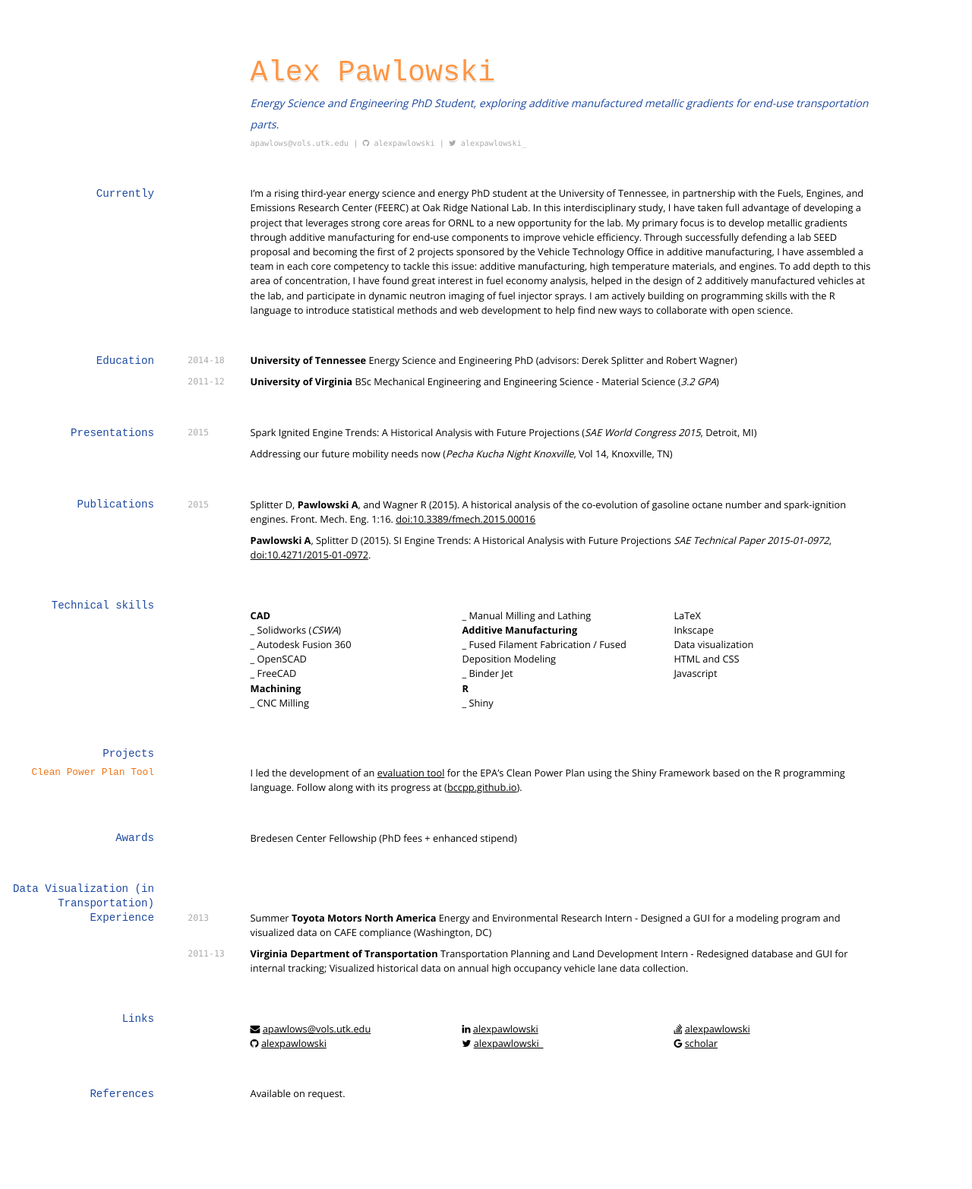
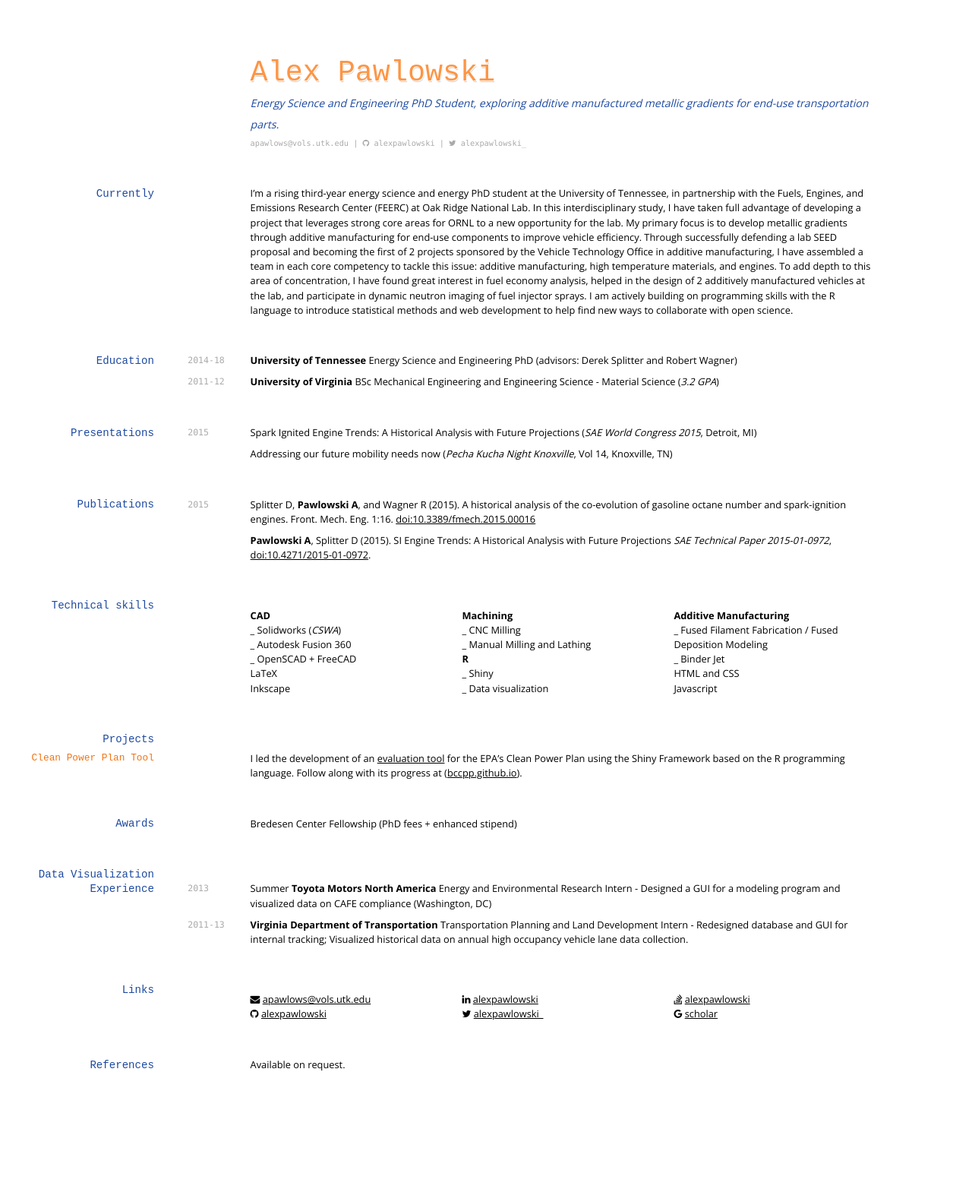
Before and after one commit to alexpawlowski/markdown-cv, a Jekyll site: the page built from index.md, in a window 1280 px wide. Shown: the whole page at 76% size. Built offline with Jekyll 4.4.1, drawn with Linux system fonts in a browser that asks for light colours; nearby versions of some CDN libraries; after the commit the page ends 1526 px from its top, so only the background shows below that.

Commit message:
Making edits to cv formatting
Also added pdf

```diff
--- a/_layouts/cv.html
+++ b/_layouts/cv.html
@@ -2,7 +2,7 @@
 <html>
 <head>
   <meta charset=utf-8 />
-  <title> Ben Moore's CV</title>
+  <title>{{ page.title }}</title>
   <link href="media/cv-screen.css" type="text/css" rel="stylesheet" media="screen">
   <link href="media/cv-print.css" type="text/css" rel="stylesheet" media="print">
 
--- a/index.md
+++ b/index.md
@@ -46,19 +46,18 @@ __Pawlowski A__, Splitter D (2015). SI Engine Trends: A Historical Analysis with
 * __CAD__
 * \_ Solidworks (_CSWA_)
 * \_ Autodesk Fusion 360
-* \_ OpenSCAD
-* \_ FreeCAD
+* \_ OpenSCAD + FreeCAD
+* LaTeX
+* Inkscape
 * __Machining__
 * \_ CNC Milling
 * \_ Manual Milling and Lathing
+* __R__
+* \_ Shiny
+* \_ Data visualization
 * __Additive Manufacturing__
 * \_ Fused Filament Fabrication / Fused Deposition Modeling
 * \_ Binder Jet
-* __R__
-* \_ Shiny
-* LaTeX
-* Inkscape
-* Data visualization
 * HTML and CSS
 * Javascript
 
@@ -72,7 +71,7 @@ I led the development of an [evaluation tool](https://bccpp.shinyapps.io/mycpp/)
 
 Bredesen Center Fellowship (PhD fees + enhanced stipend)
 
-## Data Visualization (in Transportation) Experience
+## Data Visualization Experience
 
 Summer `2013`
 __Toyota Motors North America__ Energy and Environmental Research Intern - Designed a GUI for a modeling program and visualized data on CAFE compliance (Washington, DC)
--- a/media/cv-print.css
+++ b/media/cv-print.css
@@ -189,9 +189,9 @@ strong {
 }
 
 
-#projects {
+/*#projects {
 	 page-break-before: always;
-}
+}*/
 
 #placements{
       /* page-break-before: always; */
```
Also changed, not shown: 4 other files.
